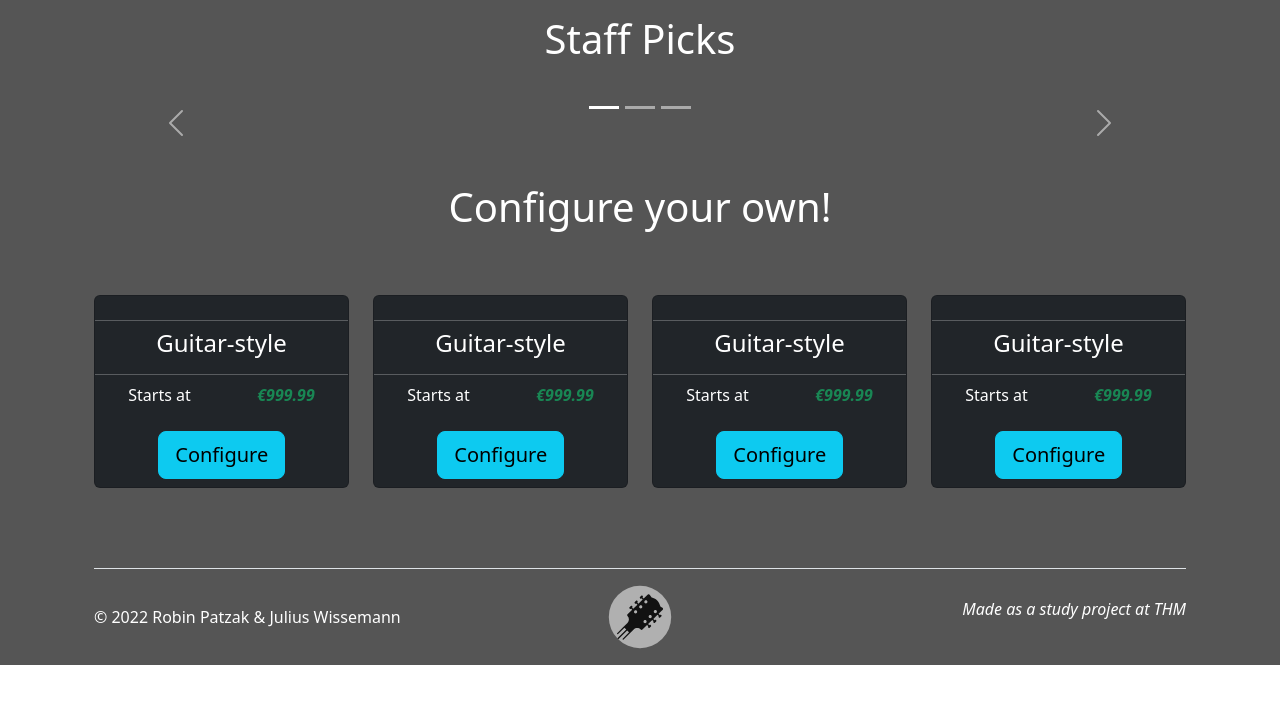
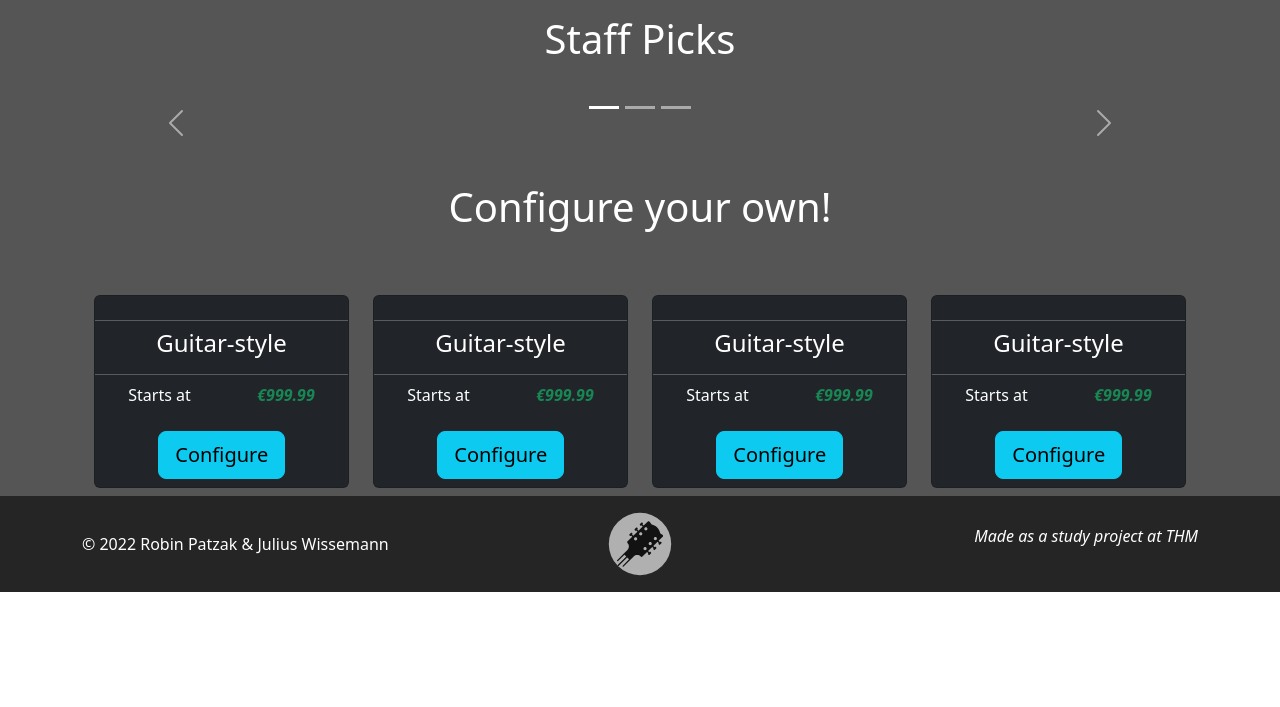
Before and after one commit to elegist/thm-guitar-configurator, a Django app: page / in a window 1280 px wide. Shown: the part 93-800 px from the top of the page. Run offline with Django 4.2, Linux system fonts and the light colour scheme; some libraries are stand-ins or nearby versions.

Commit message:
moved footer into main template folder

```diff
--- a/base/templates/base/home.html
+++ b/base/templates/base/home.html
@@ -2,7 +2,6 @@
 <div class="container-fluid bg-custom-light">
     <div class="container pt-3">{% include 'base/staff-picks.html' %}</div>
     <div class="container pt-5">{% include 'base/configure-your-own.html' %}</div>
-    <div class="container pt-5">{% include 'base/footer.html' %}</div>
 </div>
 
 {% endblock content %}
--- a/static/styles/main.css
+++ b/static/styles/main.css
@@ -1,5 +1,6 @@
 .bg-custom-dark {
     background-color: #252525;
+    color: white;
 }
 
 .bg-custom-light {
--- a/base/templates/base/footer.html
+++ b/templates/footer.html
@@ -1,8 +1,8 @@
 {% load static %}
 
-<div class="container">
+<div class="container-fluid bg-custom-dark">
     <footer
-        class="d-flex flex-wrap justify-content-between align-items-center py-3 mt-4 border-top"
+        class="container d-flex flex-wrap justify-content-between align-items-center py-3"
     >
         <p class="col-md-4 mb-0">
             &copy; 2022 Robin Patzak &amp; Julius Wissemann
--- a/templates/index.html
+++ b/templates/index.html
@@ -29,9 +29,11 @@
     <body>
         <!-- navbar -->
         {% include 'navbar.html' %}
-            <!-- main content area -->
-            {% block content %} {% endblock %}
-        </div>
+        <!-- main content area -->
+        {% block content %}
+        {% endblock %}
+        <!-- footer -->
+        {% include 'footer.html' %}
 
         <!-- scripts -->
         <!-- <script src="{% static 'scripts/main.js' %}"></script> -->
```
